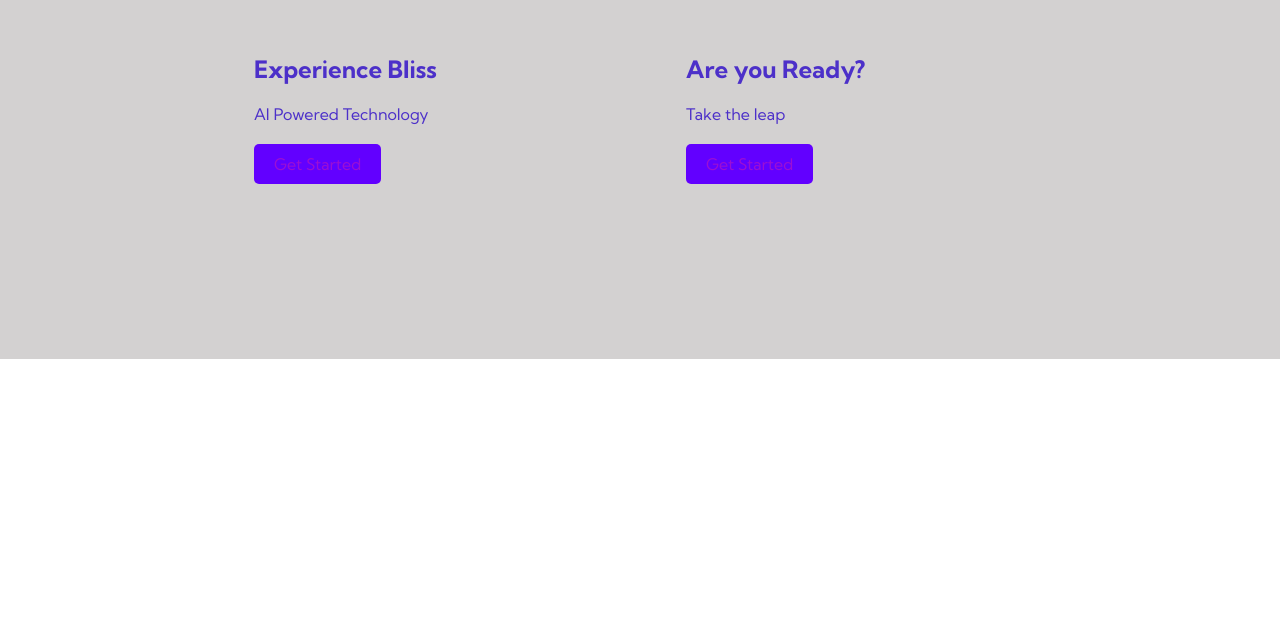
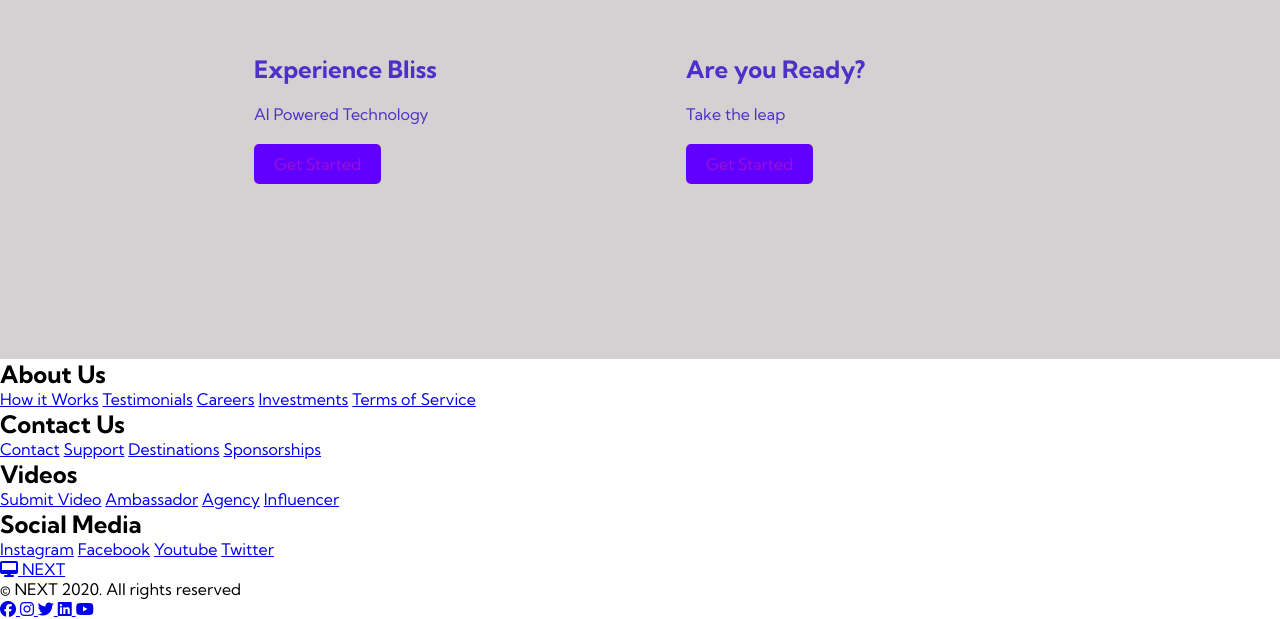
Before and after one commit to JAVegaG/website, a plain HTML site: page index.html in a window 1280 px wide. Shown: the part 1241-1860 px from the top of the page. Before the commit the page ends 1600 px from the top, so only its background shows below. Drawn offline with Linux system fonts and the light colour scheme.

Commit message:
Added a footer section to Index.html

```diff
--- a/index.html
+++ b/index.html
@@ -59,7 +59,7 @@
                     <a href="/">Get Started</a>
                 </button>
             </div>
-            <div class="main_img--conatiner">
+            <div class="main_img-container">
                 <img src="images/social_networking.svg" alt="social_networking" id="main_img">
             </div>
         </div>
@@ -81,7 +81,72 @@
             </div>
         </div>
     </div>
-
+    <!-- Footer Section -->
+    <div class="footer_container">
+        <div class="footer_links">
+            <div class="footer_link-wrapper">
+                <div class="footer_link-items">
+                    <h2>About Us</h2>
+                    <a href="/">How it Works</a>
+                    <a href="/">Testimonials</a>
+                    <a href="/">Careers</a>
+                    <a href="/">Investments</a>
+                    <a href="/">Terms of Service</a>
+                </div>
+                <div class="footer_link-items">
+                    <h2>Contact Us</h2>
+                    <a href="/">Contact</a>
+                    <a href="/">Support</a>
+                    <a href="/">Destinations</a>
+                    <a href="/">Sponsorships</a>
+                </div>
+            </div>
+            <div class="footer_link-wrapper">
+                <div class="footer_link-items">
+                    <h2>Videos</h2>
+                    <a href="/">Submit Video</a>
+                    <a href="/">Ambassador</a>
+                    <a href="/">Agency</a>
+                    <a href="/">Influencer</a>
+                </div>
+                <div class="footer_link-items">
+                    <h2>Social Media</h2>
+                    <a href="/">Instagram</a>
+                    <a href="/">Facebook</a>
+                    <a href="/">Youtube</a>
+                    <a href="/">Twitter</a>
+                </div>
+            </div>
+        </div>
+        <div class="social_media">
+            <div class="social_media-wrap">
+                <div class="footer_logo">
+                    <a href="/" id="footer_logo">
+                        <i class="fa-solid fa-desktop"></i>
+                        NEXT
+                    </a>
+                </div>
+                <p class="website_right">&copy; NEXT 2020. All rights reserved</p>
+                <div class="social_icons">
+                    <a href="/" class="social_icon-link" target="_blank">
+                        <i class="fab fa-facebook"></i>
+                    </a>
+                    <a href="/" class="social_icon-link" target="_blank">
+                        <i class="fab fa-instagram"></i>
+                    </a>
+                    <a href="/" class="social_icon-link" target="_blank">
+                        <i class="fab fa-twitter"></i>
+                    </a>
+                    <a href="/" class="social_icon-link" target="_blank">
+                        <i class="fab fa-linkedin"></i>
+                    </a>
+                    <a href="/" class="social_icon-link" target="_blank">
+                        <i class="fab fa-youtube"></i>
+                    </a>
+                </div>
+            </div>
+        </div>
+    </div>
     <script src="app.js"></script>
 </body>
 </html>
```
